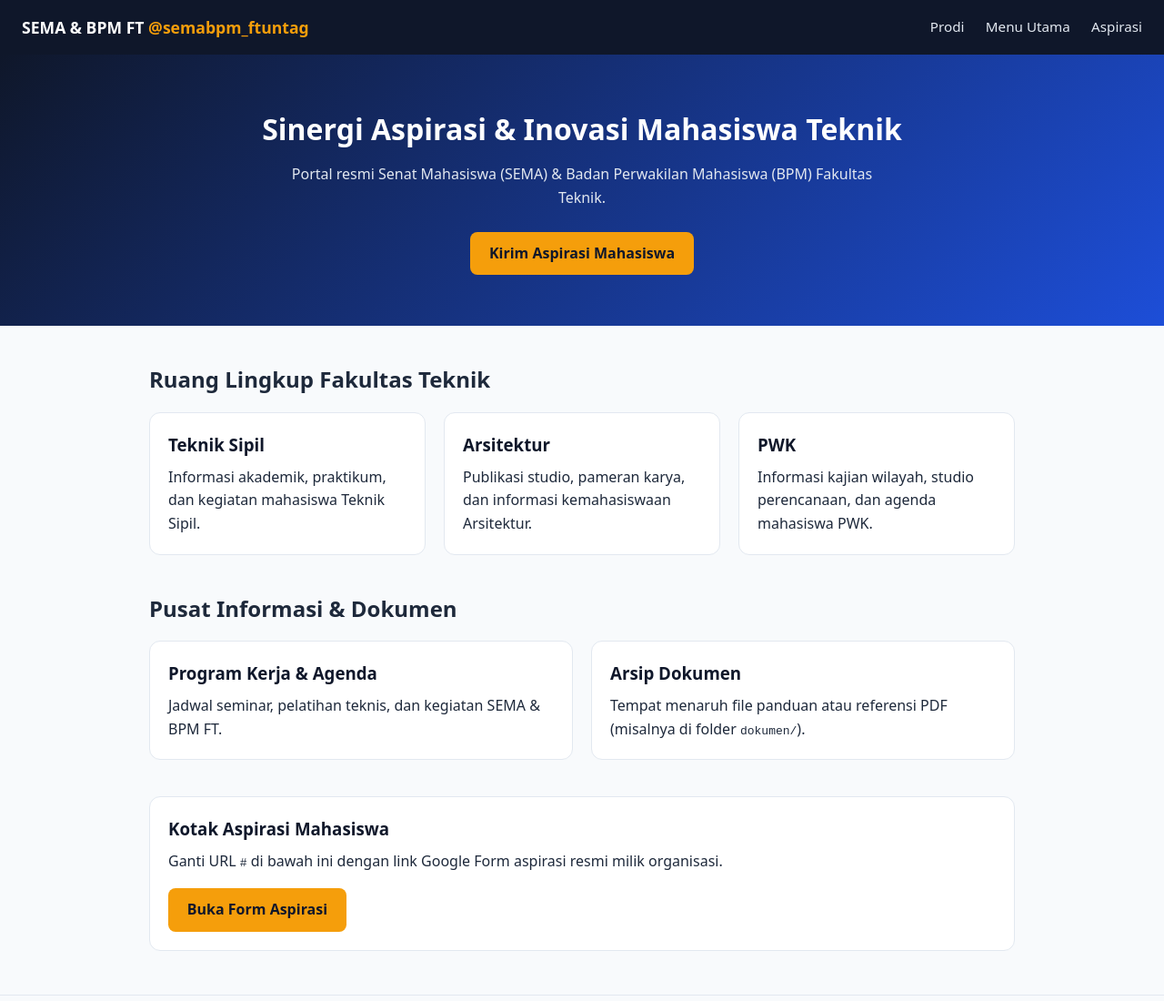
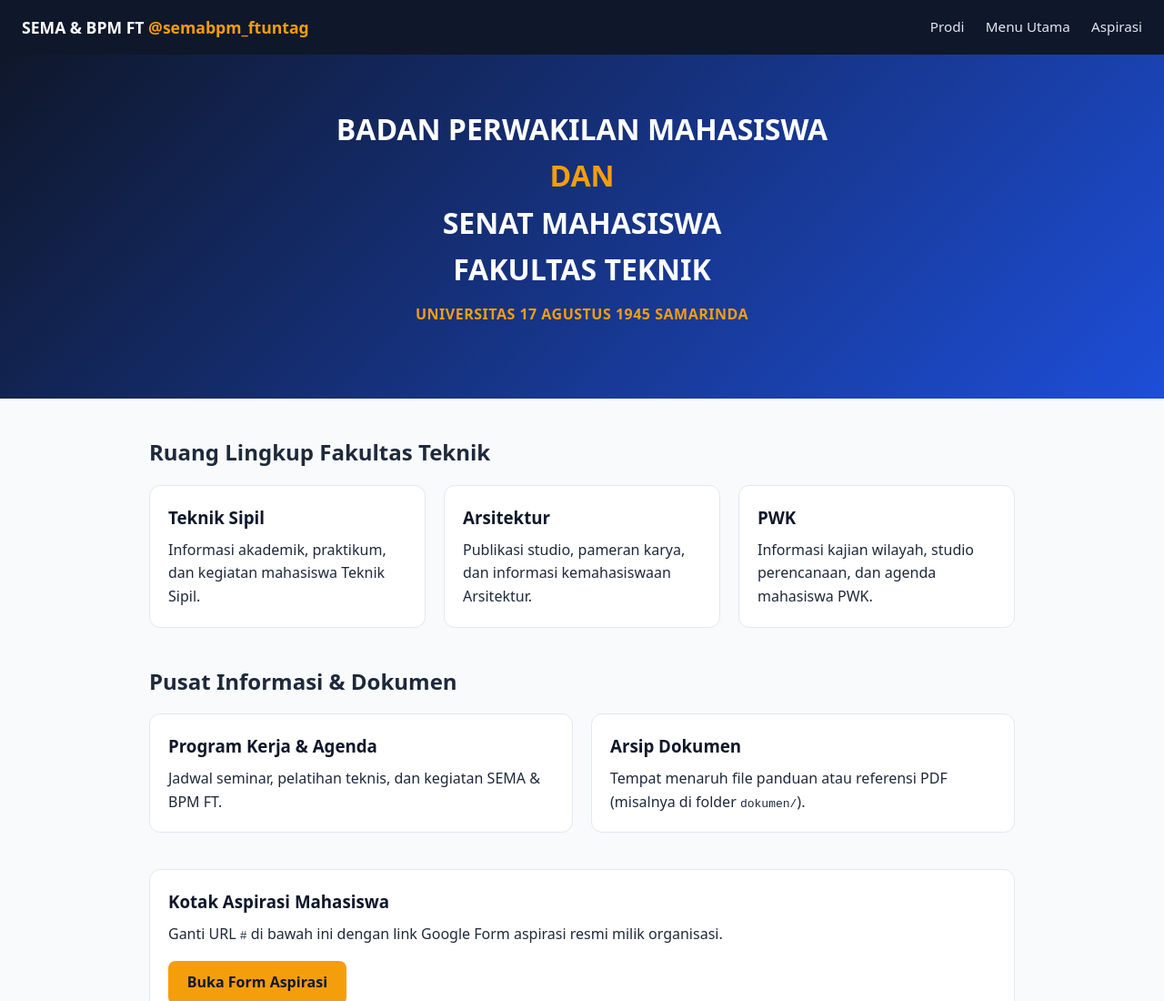
Before and after one commit to Alfriadi97/semabpm_ftuntag, a plain HTML site: page index.html in a window 1280 px wide. Shown: the top 1100 px of the page at 91% size. Drawn offline with Linux system fonts and the light colour scheme.

Commit message:
Update index.html

```diff
--- a/index.html
+++ b/index.html
@@ -91,9 +91,14 @@
   </header>
 
   <section class="hero">
-    <h1>Sinergi Aspirasi &amp; Inovasi Mahasiswa Teknik</h1>
-    <p>Portal resmi Senat Mahasiswa (SEMA) &amp; Badan Perwakilan Mahasiswa (BPM) Fakultas Teknik.</p>
-    <a class="btn" href="#aspirasi">Kirim Aspirasi Mahasiswa</a>
+   <h1>
+      BADAN PERWAKILAN MAHASISWA<br />
+      <span style="color: var(--accent);">DAN</span><br />
+      SENAT MAHASISWA<br />
+      FAKULTAS TEKNIK
+    </h1>
+    <p style="font-weight: 700; color: var(--accent); letter-spacing: 0.5px;">
+      UNIVERSITAS 17 AGUSTUS 1945 SAMARINDA
   </section>
 
   <main>
```
